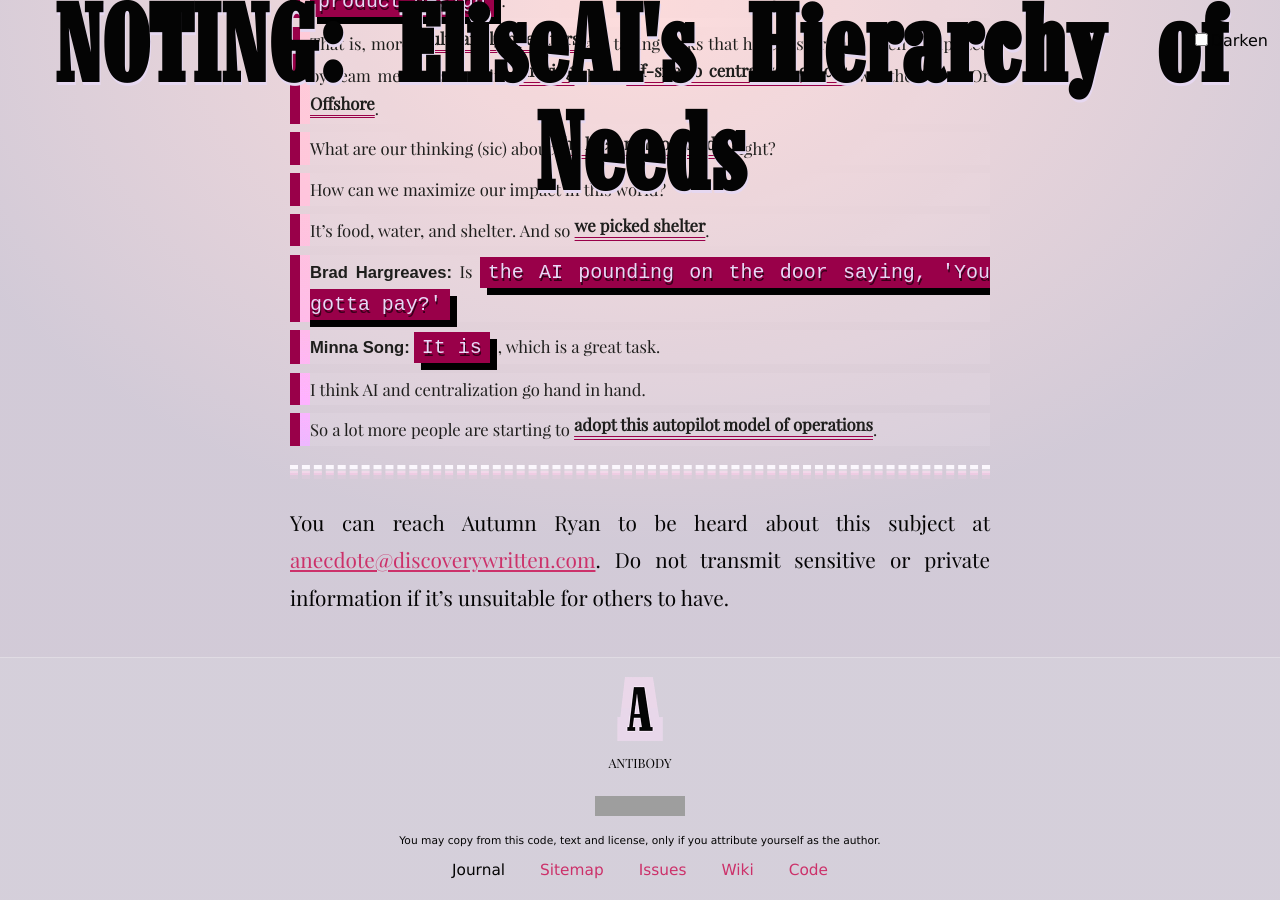
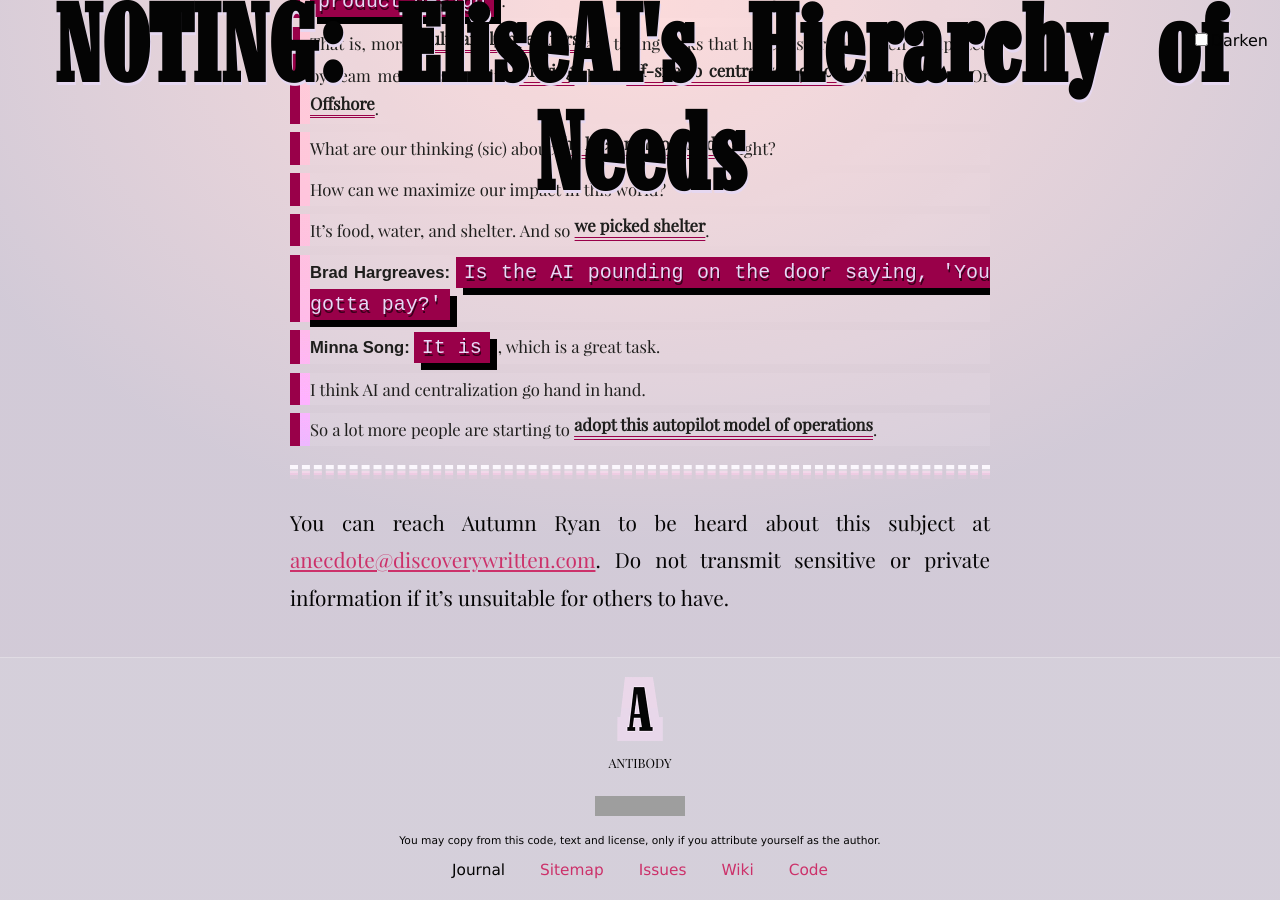
Before and after one commit to tiliv/antibody, a Jekyll site: the page built from docs/journal/autumn-ryan-EliseAI-Hierarchy-of-Needs/index.md, in a window 1280 px wide and 900 px high, scrolled down 1577 px. Built offline with Jekyll 4.4.1, drawn with Linux system fonts in a browser that asks for light colours; grey boxes are pictures that could not be loaded.

Commit message:
Move shout marker

```diff
--- a/docs/journal/autumn-ryan-EliseAI-Hierarchy-of-Needs/index.md
+++ b/docs/journal/autumn-ryan-EliseAI-Hierarchy-of-Needs/index.md
@@ -51,7 +51,7 @@ that have historically been completed by team members on-site,
 
 > It's food, water, and shelter. And so <u>we picked shelter</u>.
 
-> **Brad Hargreaves:** Is `the AI pounding on the door saying, 'You gotta pay?'`
+> **Brad Hargreaves:** `Is the AI pounding on the door saying, 'You gotta pay?'`
 
 > **Minna Song:** `It is`, which is a great task.
 
```
